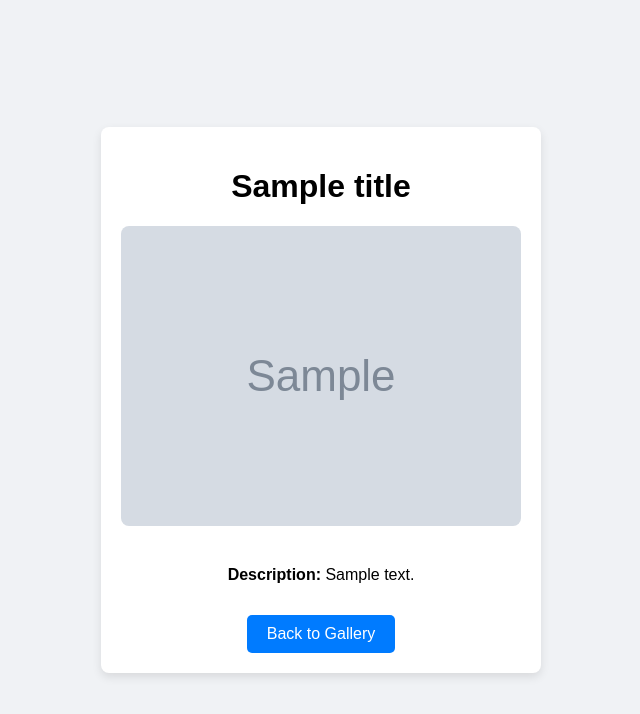
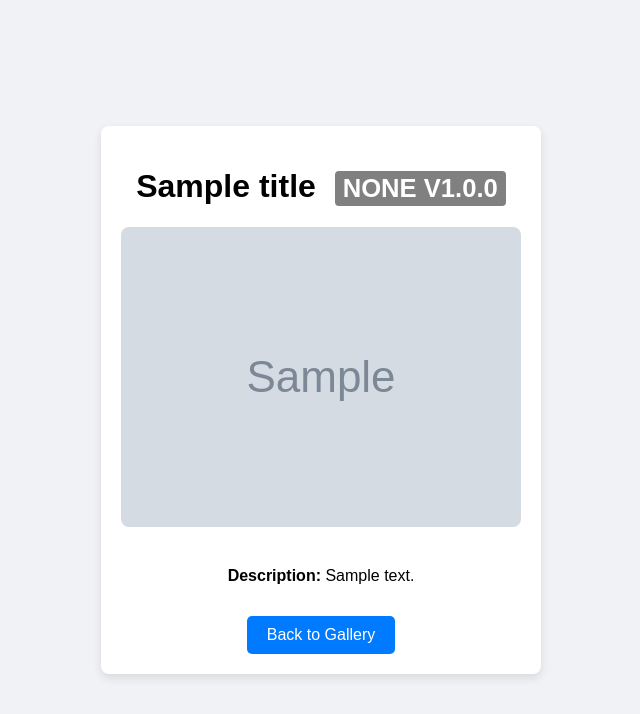
Before and after one commit to gallayagnesh/cnd2assignmentgeminiai, a Flask app: template templates/view.html in a window 1280 px wide. Shown: the top 714 px of the page, without its empty margins (319-959 px from the left). Run offline with Flask 3, Linux system fonts and the light colour scheme; the template is opened without the code that fills it: most values are stand-ins (such as "Sample title", 1, 10 or a date in 2020); grey boxes marked "Sample" are stand-in pictures; parts of the project's set-up code (start-up, migrations or seed data) failed here and were passed over.

Commit message:
Update view.html

```diff
--- a/templates/view.html
+++ b/templates/view.html
@@ -43,11 +43,27 @@
         .back-button:hover {
             background-color: #0056b3;
         }
+        .deployment-banner {
+            display: inline-block;
+            padding: 3px 8px;
+            border-radius: 4px;
+            font-size: 0.8em;
+            margin-left: 10px;
+            color: white;
+            font-weight: bold;
+        }
     </style>
 </head>
 <body>
     <div class="container">
-        <h1>{{ title }}</h1>
+        <h1>{{ title }}
+            <span class="deployment-banner" style="background-color:
+                {% if deployment_color == 'blue' %}blue
+                {% elif deployment_color == 'green' %}green
+                {% else %}gray{% endif %};">
+                {{ deployment_color|upper }} V{{ app_version }}
+            </span>
+        </h1>
         <img src="{{ image_url }}" alt="Uploaded Image">
         <p><strong>Description:</strong> {{ description }}</p>
         <a href="/" class="back-button">Back to Gallery</a>
```
